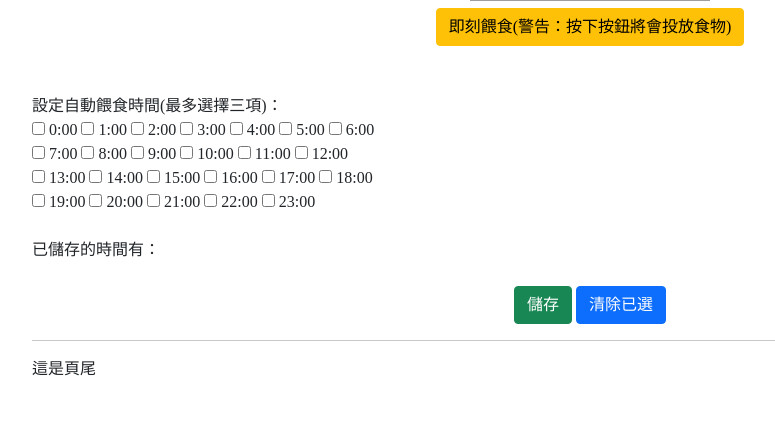
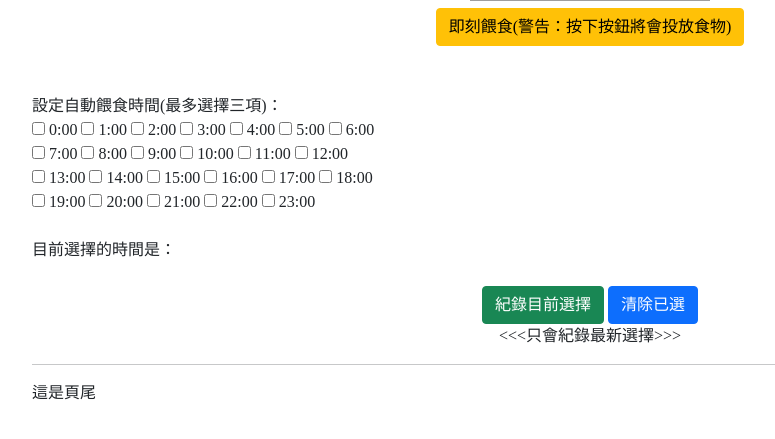
Before and after one commit to gahao0168/ai, a Django app: page /set/ in a window 1280 px wide. Shown: the part 304-743 px from the top of the page, without its empty margins (50-825 px from the left). Run offline with Django 3.2, Linux system fonts and the light colour scheme; some libraries are stand-ins or nearby versions; grey boxes are pictures that could not be loaded.

Commit message:
修改名稱

```diff
--- a/templates/set.html
+++ b/templates/set.html
@@ -24,7 +24,7 @@
         {% endfor %}
         <br>
         <br>
-        已儲存的時間有：
+        目前選擇的時間是：
         {% for select in selected %}
             {{ select }},
         {% endfor %}
@@ -32,7 +32,9 @@
         <br>
         <br>
         <center>
-            <input type="submit" class="btn btn-success" value="儲存"> <input type="reset" class="btn btn-primary" value="清除已選">
+            <input type="submit" class="btn btn-success" value="紀錄目前選擇"> <input type="reset" class="btn btn-primary" value="清除已選">
+            <br>
+            <<<只會紀錄最新選擇>>>
         </center>
     </form>
 {% endblock %}
```
